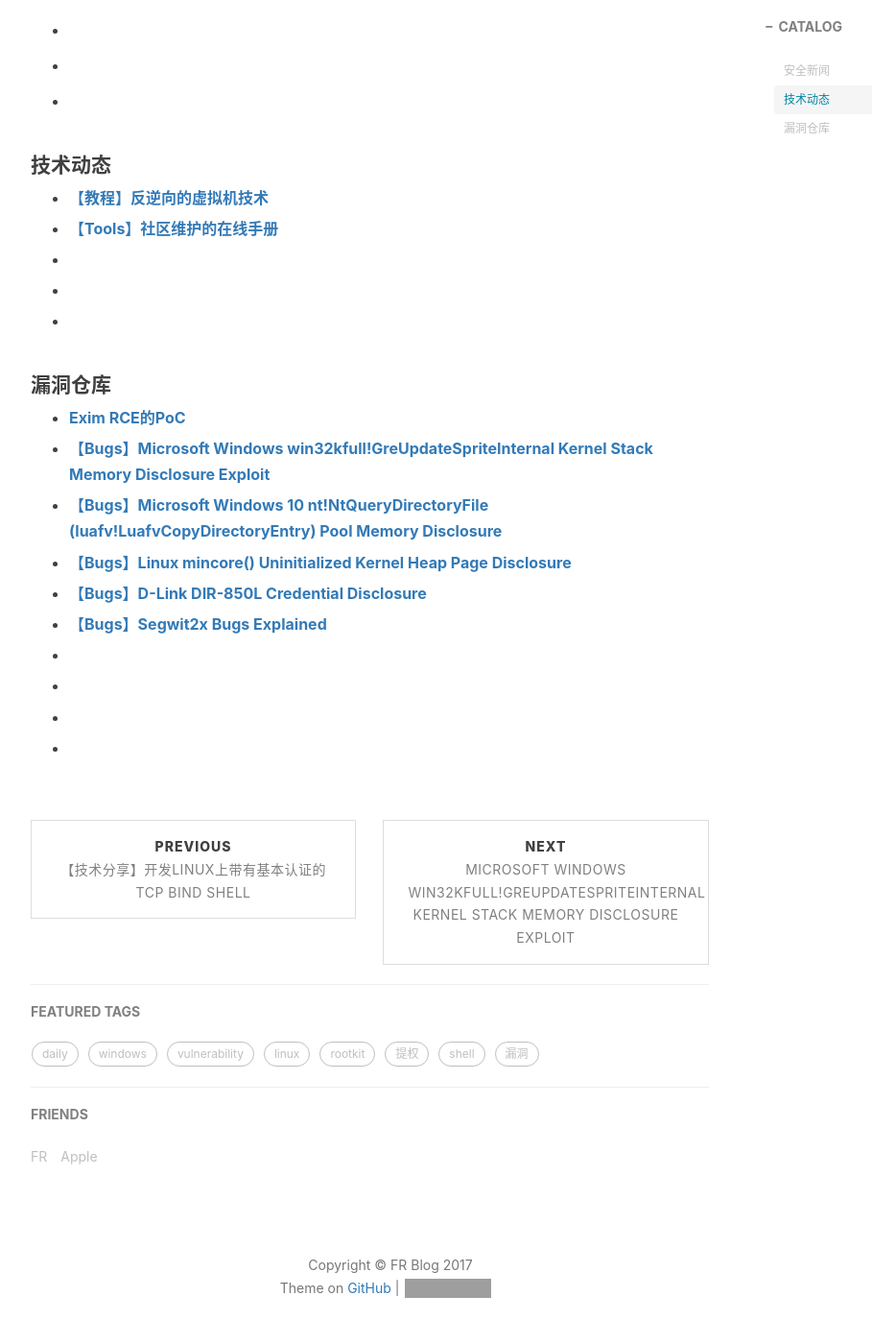
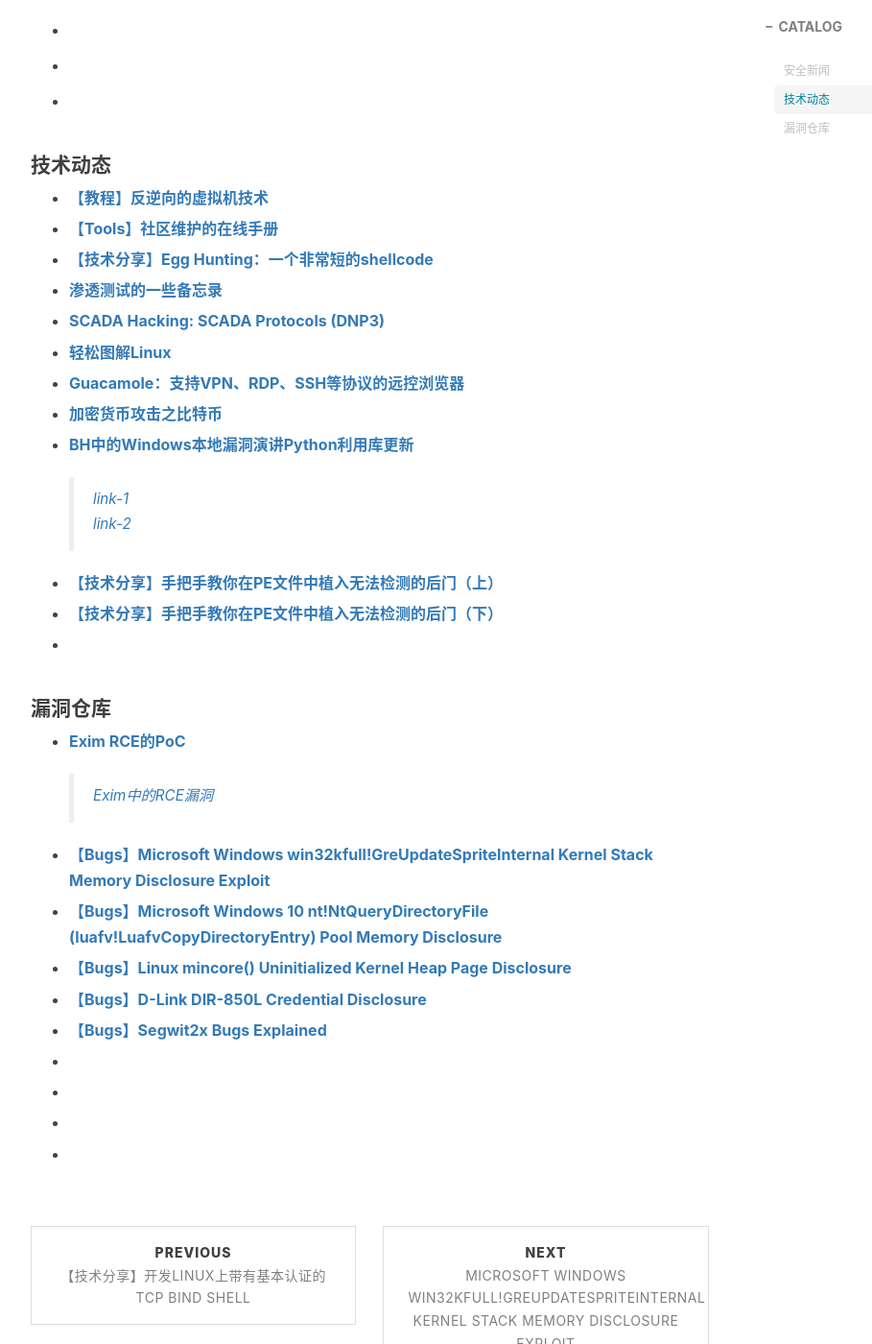
Before and after one commit to flankeraptor/flankeraptor.github.io, a Jekyll site: the page built from _posts/2017-11-27-01-20171127-安全动态.md, in a window 1280 px wide and 1400 px high, scrolled down 662 px. Shown: the whole window at 96% size, without its empty margins (233-1142 px from the left). Built offline with Jekyll 4.4.1, drawn with Linux system fonts in a browser that asks for light colours; nearby versions of some CDN libraries; comment, search, counter and statistics services are not loaded; some of the changed text lies outside the part shown; grey boxes are pictures that could not be loaded.

Commit message:
Update 2017-11-27-01-20171127-安全动态.md

```diff
--- a/_posts/2017-11-27-01-20171127-安全动态.md
+++ b/_posts/2017-11-27-01-20171127-安全动态.md
@@ -8,6 +8,12 @@ header-img: img/post-bg-dailysec.jpg
 catalog: true
 tags:
     - daily
+    - exim
+    - egg hunting
+    - SCADA
+    - pentest
+    - linux
+    - windows
 ---
 #### 安全新闻
 - **[]()**
@@ -25,14 +31,31 @@ tags:
 
 - **[【Tools】社区维护的在线手册](http://tldr.sh/)**
 
-- **[]()**
+- **[【技术分享】Egg Hunting：一个非常短的shellcode](http://bobao.360.cn/learning/detail/4759.html)**
 
-- **[]()**
+- **[渗透测试的一些备忘录](http://pentestmonkey.net/category/cheat-sheet)**
+
+- **[SCADA Hacking: SCADA Protocols (DNP3)](https://www.hackers-arise.com/single-post/2017/02/10/SCADA-Hacking-SCADA-Prortocols-DNP3)**
+
+- **[轻松图解Linux](https://jvns.ca/linux-comics-zine.pdf)**
+
+- **[Guacamole：支持VPN、RDP、SSH等协议的远控浏览器](https://guacamole.apache.org/)**
+
+- **[加密货币攻击之比特币](https://btc-hijack.ethz.ch/)**
+
+- **[BH中的Windows本地漏洞演讲Python利用库更新]()**
+    > [ link-1 ](https://theevilbit.blogspot.ae/2017/11/kex-python-kernel-exploit-library-major.html)
+    > [ link-2 ](https://github.com/theevilbit/kex/)
+
+- **[【技术分享】手把手教你在PE文件中植入无法检测的后门（上）](http://bobao.360.cn/learning/detail/4744.html)**
+
+- **[【技术分享】手把手教你在PE文件中植入无法检测的后门（下）](http://bobao.360.cn/learning/detail/4748.html)**
 
 - **[]()**
 
 #### 漏洞仓库
 - **[Exim RCE的PoC](https://bugs.exim.org/attachment.cgi?id=1052)**
+    > [ Exim中的RCE漏洞 ](http://seclists.org/oss-sec/2017/q4/326?utm_source=dlvr.it&utm_medium=twitter)
 
 - **[【Bugs】Microsoft Windows win32kfull!GreUpdateSpriteInternal Kernel Stack Memory Disclosure Exploit](http://0day.today/exploits/29057)**
 
```
